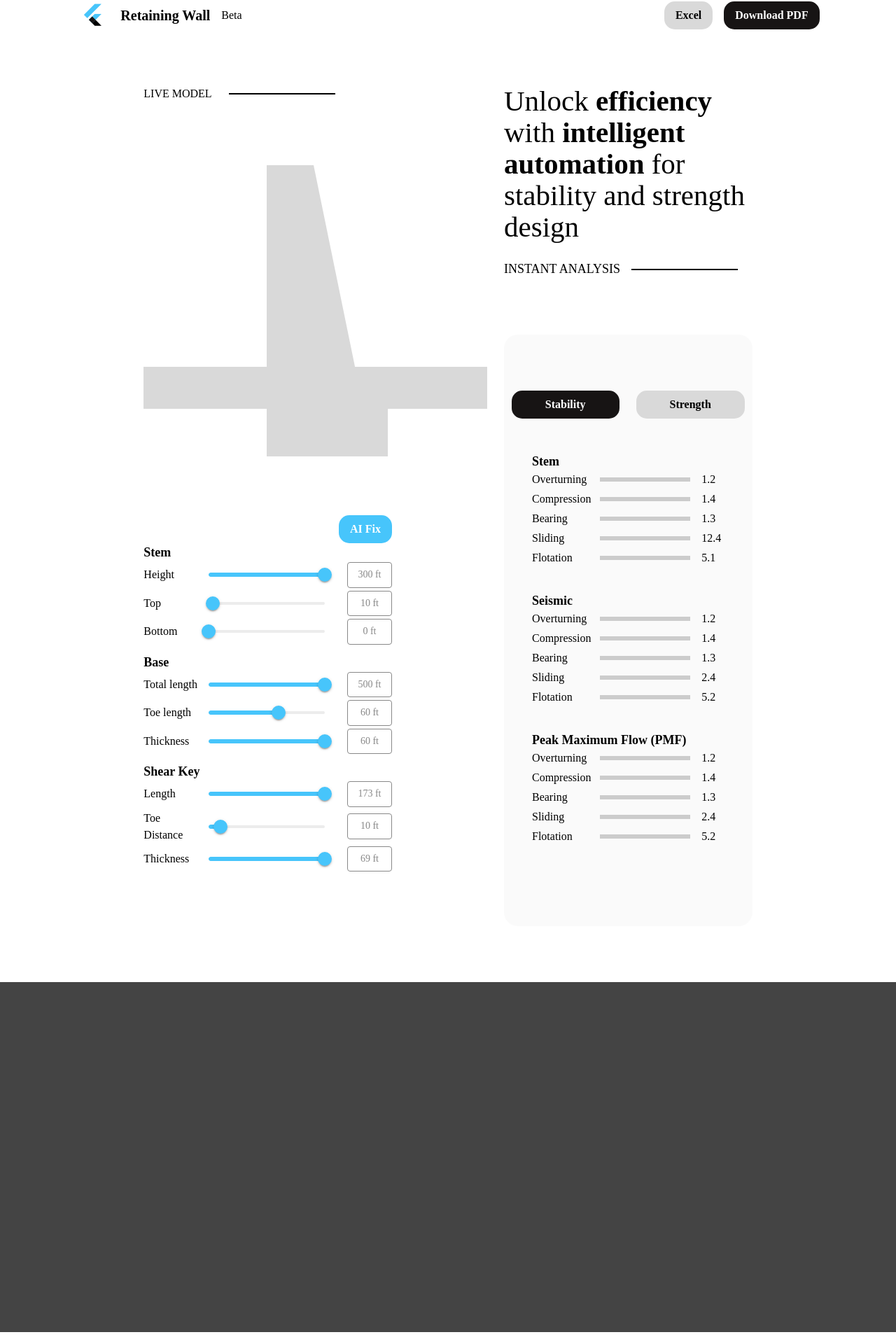
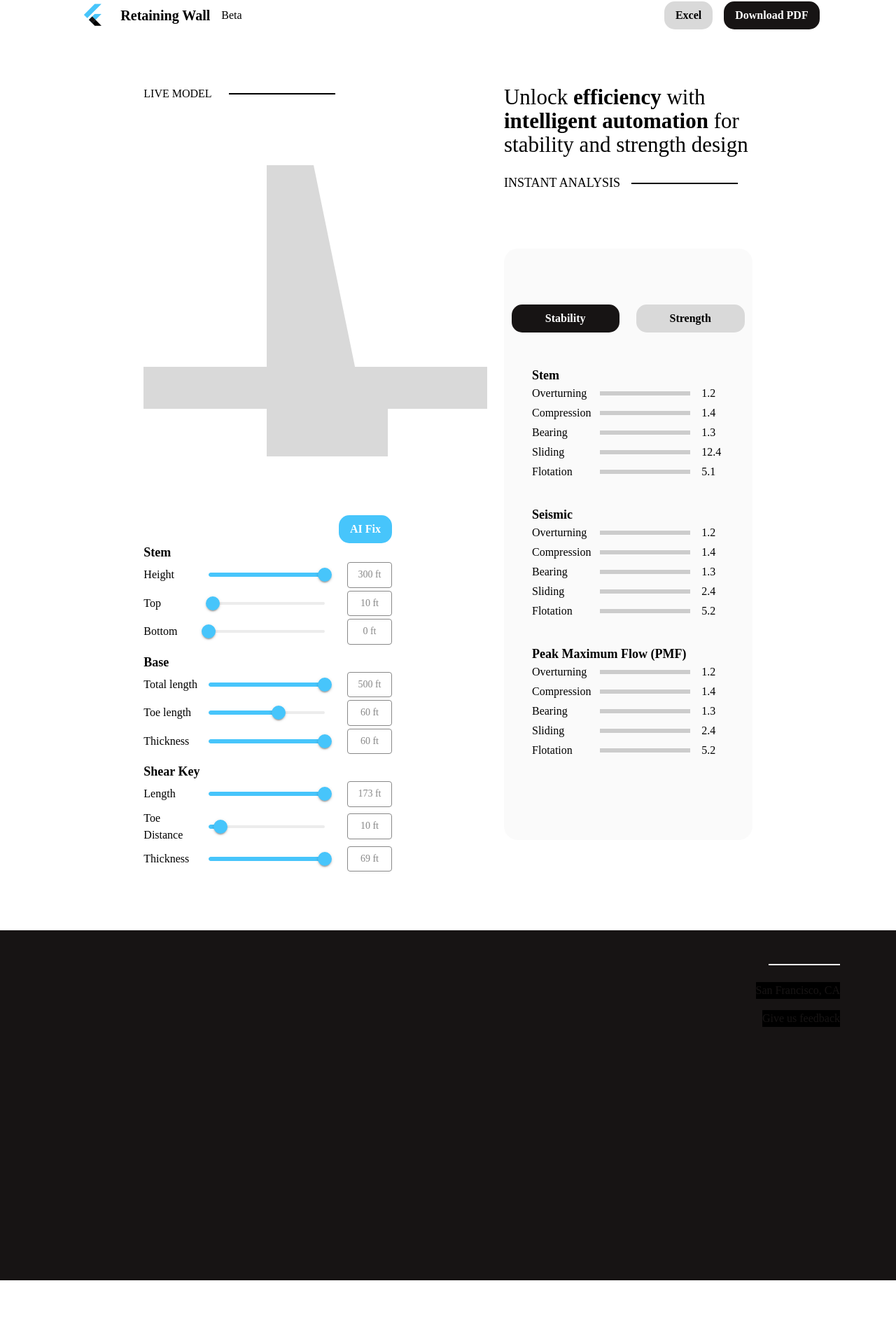
Before and after one commit to EyasuEmana/RetailingWallProj, a React (Create React App) app: page / in a window 1280 px wide. Shown: the part 118-2038 px from the top of the page at 70% size. After the commit the page ends 1947 px from the top, so only its background shows below. Built offline with nearby package versions, Linux system fonts and the light colour scheme.

Commit message:
unwanted bottom height removed

```diff
--- a/src/App.js
+++ b/src/App.js
@@ -2,7 +2,7 @@ import logo from "./logo.svg";
 import "./App.css";
 import LangingPage from "./pages/LandingPage";
 import { Box } from "@mui/material";
-import ThreeDTest from "./pages/ThreeDTest";
+// import ThreeDTest from "./pages/ThreeDTest";
 import { ThemeProvider } from "@mui/material";
 import CustomTheme from "./assets/theme";
 function App() {
--- a/src/components/Footer.js
+++ b/src/components/Footer.js
@@ -1,9 +1,25 @@
-import { Box } from "@mui/material";
+import { Box, Stack, Typography } from "@mui/material";
 import React from "react";
 
 function Footer() {
   return (
-    <Box sx={{ width: "100&", height: 500, backgroundColor: "#444" }}></Box>
+    <Box sx={{ width: "100%", height: 500, backgroundColor: "#171414" }}>
+      <Stack
+        direction="column"
+        justifyContent="center"
+        alignItems="flex-end"
+        spacing={2}
+        // backgroundColor={"#542"}
+        paddingX={10}
+        paddingY={5}
+      >
+        <Box>
+          <hr style={{ width: 100, border: "1px solid #FFF" }} />
+        </Box>
+        <Typography sx={{backgroundColor:"#000",color:"#171414"}}>San Francisco, CA</Typography>
+        <Typography sx={{backgroundColor:"#000",color:"#171414"}}>Give us feedback</Typography>
+      </Stack>
+    </Box>
   );
 }
 
--- a/src/pages/LandingPage/BodyPart/Right/index.js
+++ b/src/pages/LandingPage/BodyPart/Right/index.js
@@ -39,7 +39,9 @@ function index() {
     <Box>
       <Stack spacing={10}>
         <Stack direction={"column"} spacing={3}>
-          <Typography sx={{ fontSize: 41, lineHeight: "1.1" }}>
+          <Typography
+            sx={{ fontSize: 31, textAlign: "left", lineHeight: "1.1" }}
+          >
             Unlock <b>efficiency</b> with <b>intelligent automation </b>
             for stability and strength design
           </Typography>
```
Lines whose indentation alone changed are shown as unchanged.
